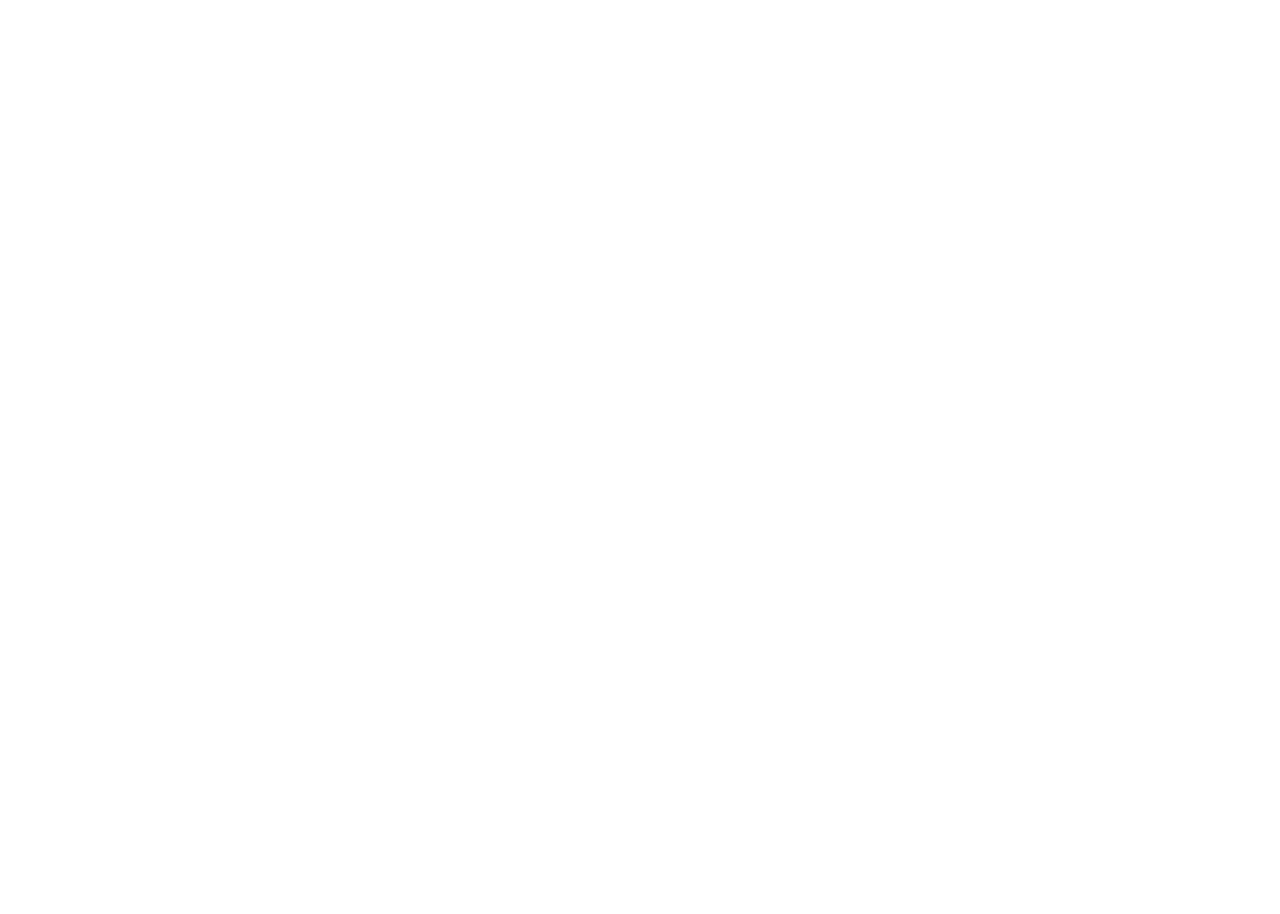
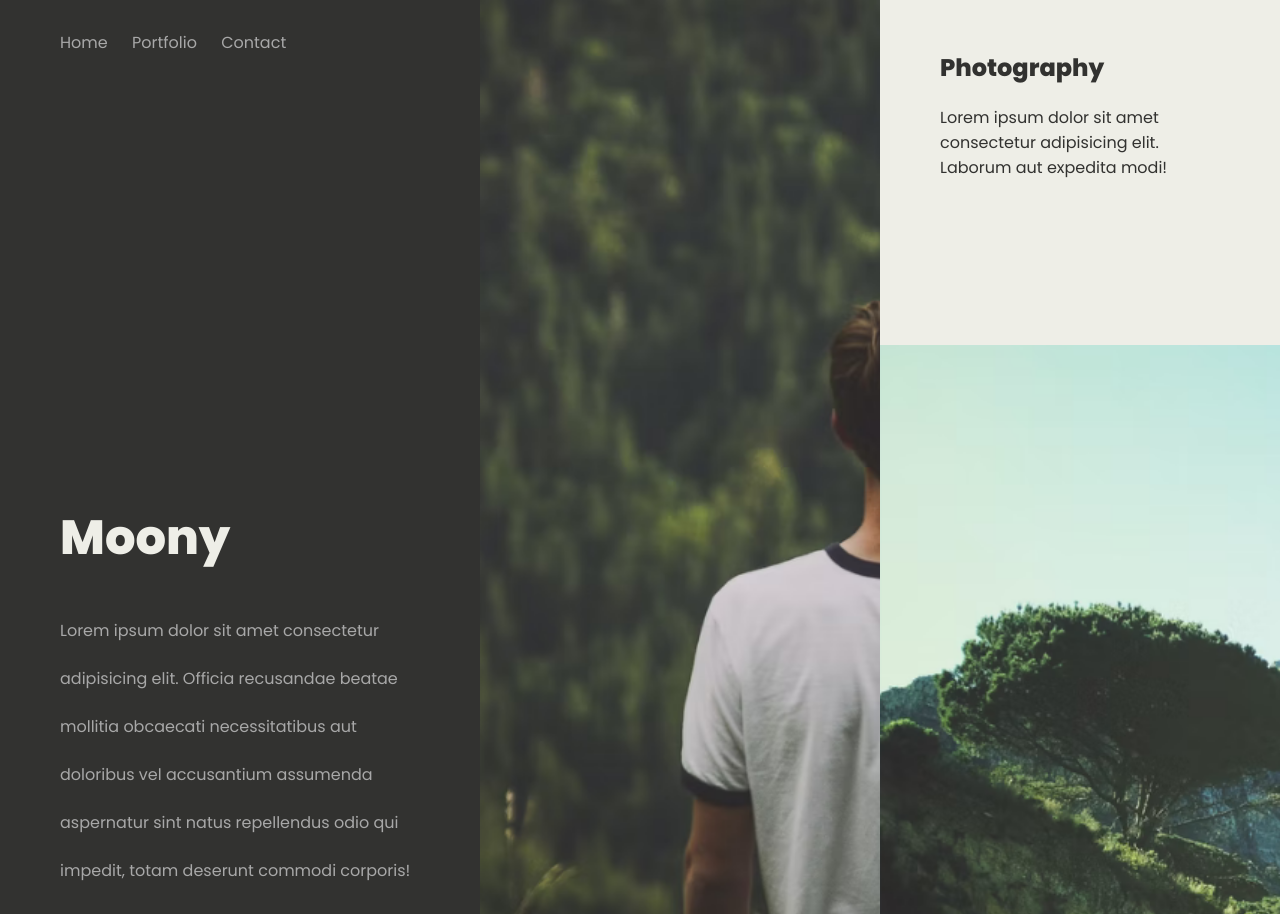
Before and after one commit to rajmanski/CSS-Grid, a plain HTML site: page 5 - portfolio/index.html in a window 1280 px wide. Shown: the top 914 px of the page. Before the commit the page ends 800 px from the top, so only its background shows below. Drawn offline with Linux system fonts and the light colour scheme.

Commit message:
Grid changed

```diff
--- a/5 - portfolio/index.html
+++ b/5 - portfolio/index.html
@@ -7,6 +7,35 @@
   <link rel="stylesheet" href="styles.css">
 </head>
 <body>
-
+  <main>
+    <div class="panel welcome ">
+      <nav>
+        <a href="">Home</a>
+        <a href="">Portfolio</a>
+        <a href="">Contact</a>
+      </nav>
+      <div>
+        <h1>Moony</h1>
+        <p>Lorem ipsum dolor sit amet consectetur adipisicing elit. Officia recusandae beatae mollitia obcaecati necessitatibus aut doloribus vel accusantium assumenda aspernatur sint natus repellendus odio qui impedit, totam deserunt commodi corporis!</p>
+      </div>
+      <footer>
+        <p>Lorem ipsum dolor sit amet consectetur.</p>
+      </footer>
+    </div>
+    <div class="panel about">
+      <img src="img/1.png" alt="main pic">
+      <div class="text">
+        <h2>About me</h2>
+        <p>Lorem ipsum dolor sit amet consectetur, adipisicing elit. Qui id earum ut?</p>
+      </div>
+    </div>
+    <div class="panel photos">
+      <div class="text">
+        <h2>Photography</h2>
+        <p>Lorem ipsum dolor sit amet consectetur adipisicing elit. Laborum aut expedita modi!</p>
+      </div>
+      <img src="img/2.png" alt="landscape pic">
+    </div>
+  </main>
 </body>
 </html>
--- a/5 - portfolio/styles.css
+++ b/5 - portfolio/styles.css
@@ -4,3 +4,61 @@ body {
   margin: 0;
   font-family: "Poppins";
 }
+main {
+  display: grid;
+  grid-template-columns: 1.2fr 1fr 1fr
+
+
+}
+.panel {
+  display: grid;
+  grid-template-columns: 1fr;
+}
+.panel .text {
+  background-color: #eeeee7;
+  color: #323230;
+  padding: 30px 60px;
+}
+
+.panel.welcome {
+  background: #323230;
+  padding: 30px 60px;
+  grid-auto-rows: 1fr;
+}
+.panel.welcome nav a{
+  color: #a8a8a8;
+  text-decoration: none;
+  margin-right: 20px;
+}
+.panel.welcome p {
+  color: #a8a8a8;
+  max-width: 540px;
+  line-height: 3em;
+}
+.panel.welcome h1 {
+  color: #eeeee7;
+  font-size: 3em;
+}
+.panel.welcome footer {
+  align-self: end;
+}
+
+.panel.about {
+  grid-template-rows: 3fr 1fr;
+  overflow: hidden;
+
+}
+.panel.about img {
+  min-width: 100%;
+  min-height: 100%;
+}
+
+.panel.photos {
+  grid-template-rows: 1fr 3fr;
+  overflow: hidden;
+
+}
+.panel.photos img {
+  min-width: 100%;
+  min-height: 100%;
+}
```
